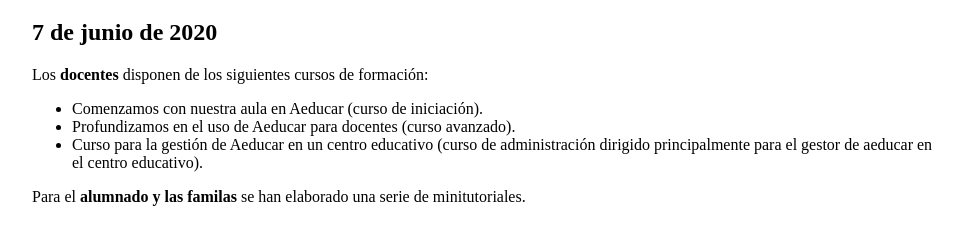
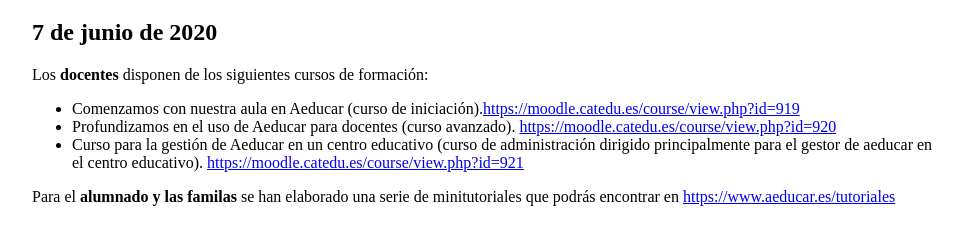
Before and after one commit to juanda99/web-aeducar, a Gatsby site: page /faq/cursos-formacion in a window 1280 px wide. Shown: the part 61-306 px from the top of the page, without its empty margins (152-1115 px from the left). Built offline with nearby package versions, Linux system fonts and the light colour scheme; Gatsby itself is replaced by a stand-in of ours.

Commit message:
Update cursos-formacion.md
Añadidas las URL para facilitar el acceso a los cursos

```diff
--- a/src/faq/cursos-formacion.md
+++ b/src/faq/cursos-formacion.md
@@ -5,8 +5,8 @@
 ---
 
 Los **docentes** disponen de los siguientes cursos de formación:
-- Comenzamos con nuestra aula en Aeducar (curso de iniciación).
-- Profundizamos en el uso de Aeducar para docentes (curso avanzado).
-- Curso para la gestión de Aeducar en un centro educativo (curso de administración dirigido principalmente para el gestor de aeducar en el centro educativo).
+- Comenzamos con nuestra aula en Aeducar (curso de iniciación).https://moodle.catedu.es/course/view.php?id=919
+- Profundizamos en el uso de Aeducar para docentes (curso avanzado). https://moodle.catedu.es/course/view.php?id=920
+- Curso para la gestión de Aeducar en un centro educativo (curso de administración dirigido principalmente para el gestor de aeducar en el centro educativo). https://moodle.catedu.es/course/view.php?id=921
 
-Para el **alumnado y las familas** se han elaborado una serie de minitutoriales.
+Para el **alumnado y las familas** se han elaborado una serie de minitutoriales que podrás encontrar en https://www.aeducar.es/tutoriales
```
